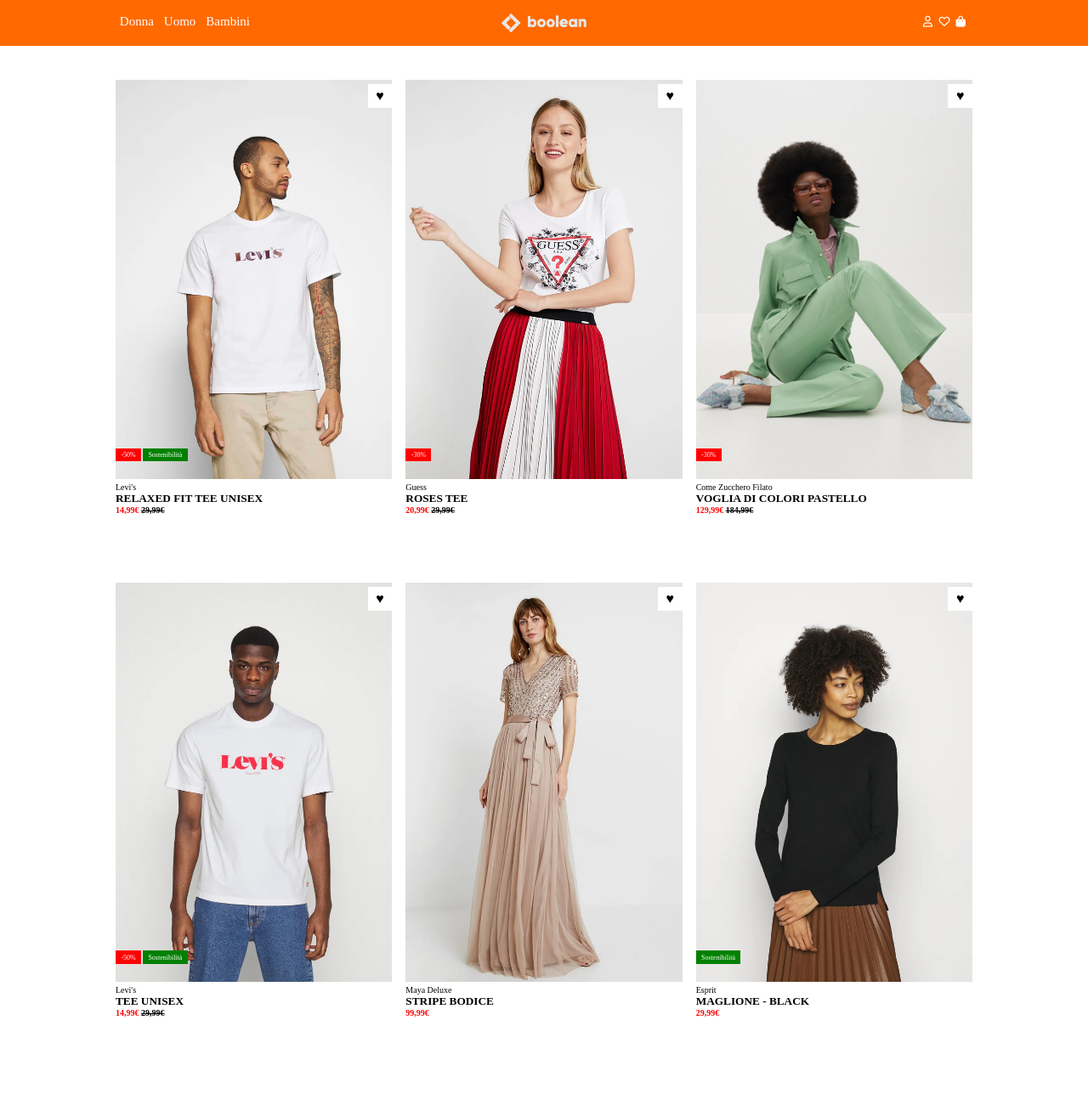
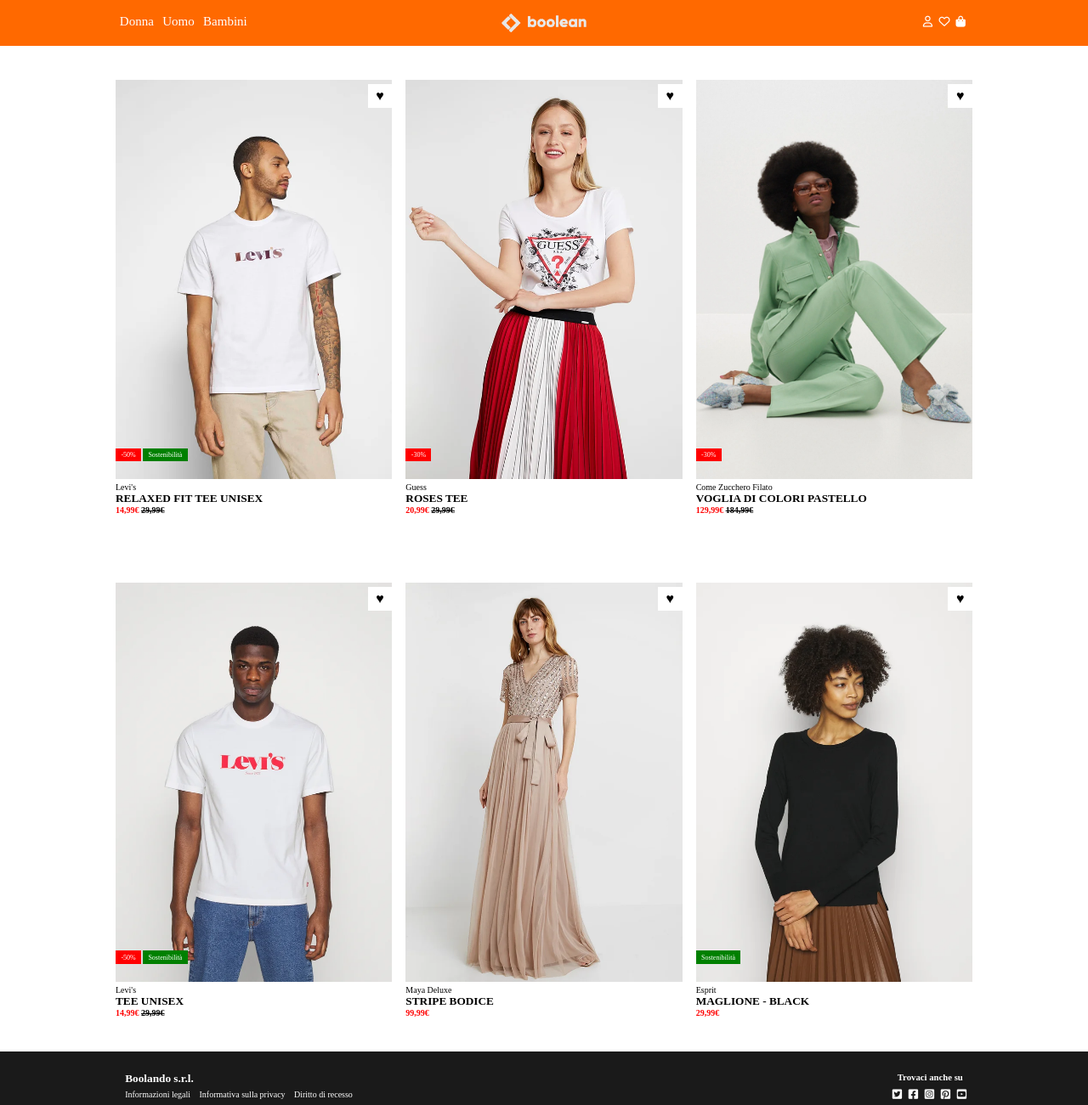
Before and after one commit to giuliagrfo/html-css-boolando, a plain HTML site: page index.html in a window 1280 px wide. Shown: the whole page at 85% size. Before the commit the page ends 1238 px from the top, so only its background shows below. Drawn offline with Linux system fonts and the light colour scheme.

Commit message:
add footer

```diff
--- a/assets/css/style.css
+++ b/assets/css/style.css
@@ -27,6 +27,9 @@ img {
     max-width: 100%;
 }
 /* #region COLUMN */
+.col-2 {
+    width:  calc((100%/12)*2);
+}
 
 .col-3 {
     width:  calc((100%/12)*3);
@@ -36,9 +39,7 @@ img {
     width:  calc((100%/12)*4);
 }
 
-.col-6 {
-    width:  calc((100%/12)*6);
-}
+
 
 .col-9 {
     width:  calc((100%/12)*9);
@@ -50,12 +51,15 @@ header {
     background-color: var(--bol-banner);
     padding: 1rem;
 }
-
-a {
+.a_banner, .a_widget {
     color: white;
     text-decoration: none;
+    padding-right: 0.4rem;
+
+}
+
+.a_banner {
     font-size: 15px;
-    padding-right: 0.5rem;
 }
 
 .logo {
@@ -160,3 +164,27 @@ i {
 	display: block;
 }
 /* #endregion CARDS */
+
+/* #region FOOTER */
+footer {
+    background-color: var(--bol-footer);
+    color: var(--bol-white);
+    padding: 1.5rem;
+}
+
+
+.a_widget {
+    font-size: 10px;
+
+}
+
+h6 {
+    text-align: end;
+    padding-bottom: 0.3rem;
+}
+.social {
+    width: 15px;
+    padding-left: 0.5rem;
+}
+
+/* #endregion FOOTER */
--- a/index.html
+++ b/index.html
@@ -13,9 +13,9 @@
         <div class="container">
                 <div class="row banner">
                     <div class="col-3">
-                        <a href="">Donna</a>
-                        <a href="">Uomo</a>
-                        <a href="">Bambini</a>
+                        <a class="a_banner" href="">Donna</a>
+                        <a class="a_banner" href="">Uomo</a>
+                        <a class="a_banner" href="">Bambini</a>
                     </div>
                     <div class="col-9 cl_logo">
                         <img class="logo" src="./img/boolean-logo.png" alt="">
@@ -154,7 +154,31 @@
     <!-- /#site_main -->
 
 
-    <footer id="site_footer"></footer>
+    <footer id="site_footer">
+        <div class="container">
+            <div class="row">
+                <div class="col-9">
+                    <h5>Boolando s.r.l.</h5>
+                    <div class="widget">
+                        <a class="a_widget" href="">Informazioni legali</a>
+                        <a class="a_widget" href="">Informativa sulla privacy</a>
+                        <a class="a_widget" href="">Diritto di recesso</a>
+                    </div>
+                </div>
+
+                <div class="col-9">
+                    <h6>Trovaci anche su</h6>
+                    <div class="icon">
+                        <i class="fa-brands fa-square-twitter social"></i>
+                        <i class="fa-brands fa-square-facebook social"></i>
+                        <i class="fa-brands fa-square-instagram social"></i>
+                        <i class="fa-brands fa-square-pinterest social"></i>
+                        <i class="fa-brands fa-square-youtube social"></i>
+                    </div>
+                </div>
+            </div>
+    </div>
+    </footer>
     <!-- /#site_footer -->
 
 
```
